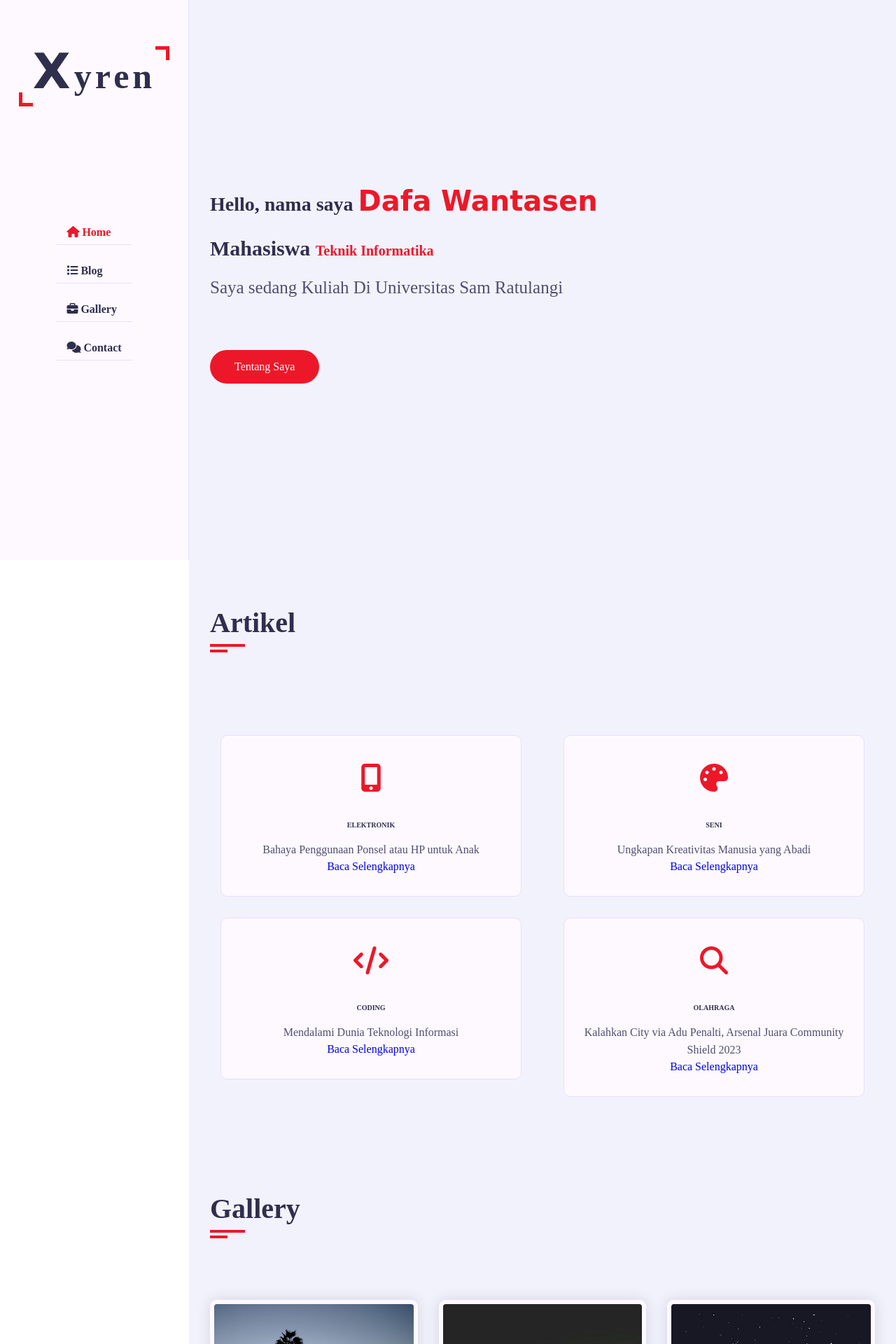
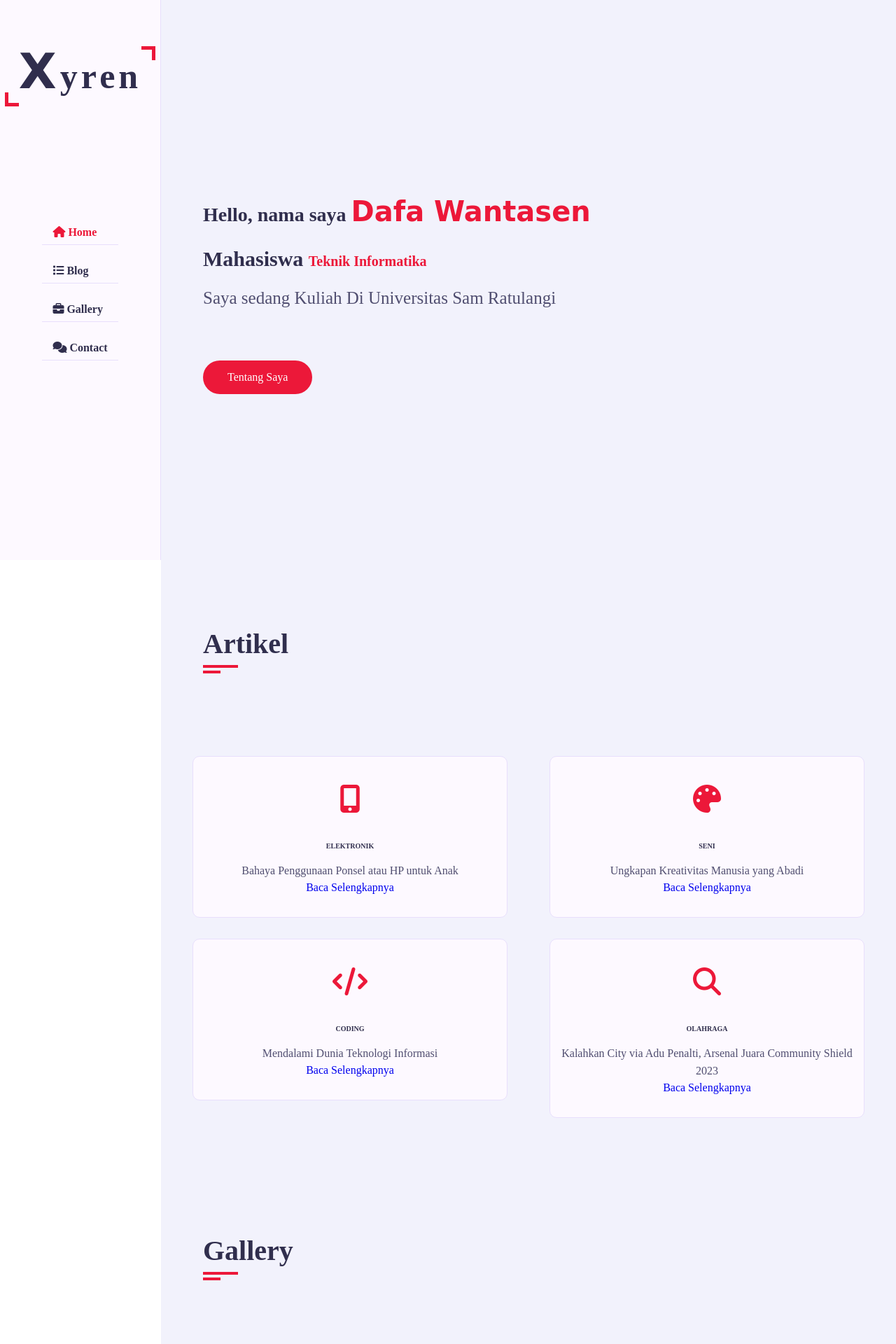
Before and after one commit to keyy1234/-TIK2032-Project, a PHP site: page / in a window 1280 px wide. Shown: the top 1920 px of the page at 70% size. Run offline with PHP 8.4, Linux system fonts and the light colour scheme; some libraries are stand-ins or nearby versions; some web fonts are replaced.

Commit message:
telah berubahh

```diff
--- a/css/skins/color-1.css
+++ b/css/skins/color-1.css
@@ -1,6 +1,5 @@
- :root
+:root
 {
-    --skin-color:#ec1829;
+    --skin-color:#ec1839;
 
 }
-/* ec1829 */
--- /dev/null
+++ b/css/style-switcher.css
@@ -0,0 +1,89 @@
+.style-switcher
+{
+    position: fixed;
+    right: 0;
+    top: 60px;
+    padding: 15px;
+    width: 200px;
+    border: 1px solid var(--bg-black-50);
+    background: var(--bg-black-100);
+    z-index: 101;
+    border-radius: 5px;
+    transition: all 0.3s ease;
+    /* transform: translateX(100%);   */
+
+}
+.style-switcher .open
+{
+    transform: translateX(-25px);
+}
+.style-switcher .s-icon
+{
+    position: absolute;
+    height: 40px;
+    width: 40px;
+    text-align: center;
+    font-size: 20px;
+    background: var(--bg-black-100);
+    color: var(--text-black-900);
+    right: 100%;
+    border: 1px solid var(--bg-black-50);
+    margin-right: 25px;
+    cursor: pointer;
+    transition: all 0.3s ease;
+    border-radius: 50%;
+}
+.style-switcher .s-icon i
+{
+    line-height: 40px;
+}
+.style-switcher .style-switcher-toggler
+{
+    top: 0;
+}
+.style-switcher .day-night
+{
+    top: 55px;
+}
+.style-switcher h4
+{
+    margin: 0 0 10px;
+    color: var(--text-black-700);
+    font-size: 16px;
+    font-weight: 600;
+    text-transform: capitalize;
+}
+.style-switcher .colors
+{
+    display: flex;
+    flex-wrap: wrap;
+    justify-content: space-between;
+}
+.style-switcher .colors span
+{
+    display: inline-block;
+    height: 30px;
+    width: 30px;
+    border-radius: 50%;
+    border: 1px solid red;
+}
+.style-switcher .color-1
+{
+    background: #ec1839;
+}
+.style-switcher .color-2
+{
+    background: #fa5b0f;
+}
+.style-switcher .color-3
+{
+    background: #37b182;
+}
+.style-switcher .color-4
+{
+    background: #1854b4;
+}
+.style-switcher .color-5
+{
+    background: #f021b2;
+}
--- a/css/style.css
+++ b/css/style.css
@@ -1,5 +1,5 @@
 
-@import url('https://fonts.googleapis.com/css2?family=Clicker+Script&family=Poppins:wght@200;300;400;500;600;700&display=swap');
+ @import url('https://fonts.googleapis.com/css2?family=Clicker+Script&family=Poppins:wght@200;300;400;500;600;700&display=swap');
 :root
 {
     --bg-black-900:#f2f2fc;
@@ -9,7 +9,15 @@
     --text-black-700:#504e70;
 
 }
+body.dark
+{
+    --bg-black-900:#151515;
+    --bg-black-100:#222222;
+    --bg-black-50:#393939;
+    --text-black-900:#ffffff;
+    --text-black-700:#e9e9e9;
 
+}
 body
 {
     line-height: 1.5;
@@ -39,10 +47,11 @@ ul
     display: block;
 
     padding: 0 30px;
+    left: 270px;
 
     opacity: 1;
-
-    /*
+    /* position: fixed;
+    left: 270px;
     top: 0;
     right: 0;
     bottom: 0;
@@ -51,17 +60,18 @@ ul
     overflow-x: hidden;
     transition: all 0.3s ease; */
 }
-/* .section.back-section
+
+.section.back-section
 {
     z-index: 1;
-} */
-/* .section.active
+}
+.section.active
 {
     z-index: 2;
     opacity: 1;
     animation: slideSection 1s ease;
-} */
- @keyframes slideSection
+}
+@keyframes slideSection
 {
     0%
     {
@@ -72,20 +82,18 @@ ul
         transform: translateX(0%);
     }
 }
- .hidden
+.hidden
 {
     display: none !important;
 }
-
- .main-content
-{
-    padding-left: 270px;
-}
-
 .padd-15
 {
     padding-left: 15px;
     padding-right: 15px;
+}
+ .main-content
+{
+    padding-left: 230px;
 }
 .container
 {
@@ -138,10 +146,21 @@ ul
 {
     display: flex;
     flex-wrap: wrap;
-    margin-left: -15px;
+    margin-left: 15px;
     margin-right: -15px;
     position: relative;
+    margin-top: 30px;
 }
+/* .row-home
+{
+    display: flex;
+    flex-wrap: wrap;
+    margin-left: 15px;
+    margin-right: -15px;
+    position: relative;
+    margin-top: 30px;
+} */
+
 .artikel
 {
     display: flex;
@@ -175,7 +194,7 @@ ul
 
 .aside
 {
-    width: 270px;
+    width: 230px;
     background: var(--bg-black-100);
     position: fixed;
     left: 0;
@@ -323,7 +342,6 @@ ul
 
 .home
 {
-    min-width: 100vh;
     display: flex;
     color: var(--text-black-900);
 }
@@ -393,7 +411,7 @@ h3.my-profession
 {
     margin: auto;
     border-radius: 5px;
-    height: 300px;
+    height: 400px;
 }
 
 .about .about-content
@@ -598,7 +616,7 @@ h3.my-profession
 {
     padding-bottom: 40px;
 }
- .service .service-item
+.service .service-item
 {
     flex: 1 1 calc(50% - 30px);
     max-width: calc(50% - 30px);
@@ -691,13 +709,6 @@ h3.my-profession
     width: 100%;
     display: block;
 }
-.portofolio-img img {
-    transition: transform 0.3s ease;
-}
-
-.portofolio-img img:hover {
-    transform: scale(1.1);
-}
 
 .contact-title
 {
@@ -747,6 +758,7 @@ h3.my-profession
 .contact .contact-form
 {
     flex: 0 0 100%;
+    text-align: center;
     max-width: 100%;
 }
 .contact .contact-form .col-6
@@ -796,7 +808,7 @@ h3.my-profession
 {
     .aside
     {
-        left: -270px;
+        left: -230px;
     }
     .main-content
     {
@@ -821,7 +833,7 @@ h3.my-profession
     }
     .section.open
     {
-        left: 270px;
+        left: 230px;
     }
 
     .about .about-content .personal-info .info-item p span
@@ -836,18 +848,18 @@ h3.my-profession
     .portofolio .portofolio-item,
     .service .service-item
     {
-        flex: 0 0 100%;
+        flex: 0 10 100%;
         max-width: 100%;
     }
     .home .home-info
     {
-        flex: 0 0 100%;
+        flex: 0 0 50%;
         max-width: 100%;
     }
     .home .home-img
     {
         display: none;
-    }
+     }
 }
 @media (max-width:767px)
 {
@@ -860,27 +872,7 @@ h3.my-profession
     .about .about-content .skills,
     .about .about-content .personal-info
     {
-        flex: 0 0 100%;
+        flex: 0 10 100%;
         max-width: 100%;
     }
 }
-
-@media (max-width:300px)
-{
-    .contact .contact-info-item,
-    .portofolio .portofolio-item,
-    .service .service-item
-    {
-        flex: 0 0 100%;
-        max-width: 100%;
-    }
-    .home .home-info
-    {
-        flex: 0 0 100%;
-        max-width: 100%;
-    }
-    .home .home-img
-    {
-        display: none;
-    }
-}
```
